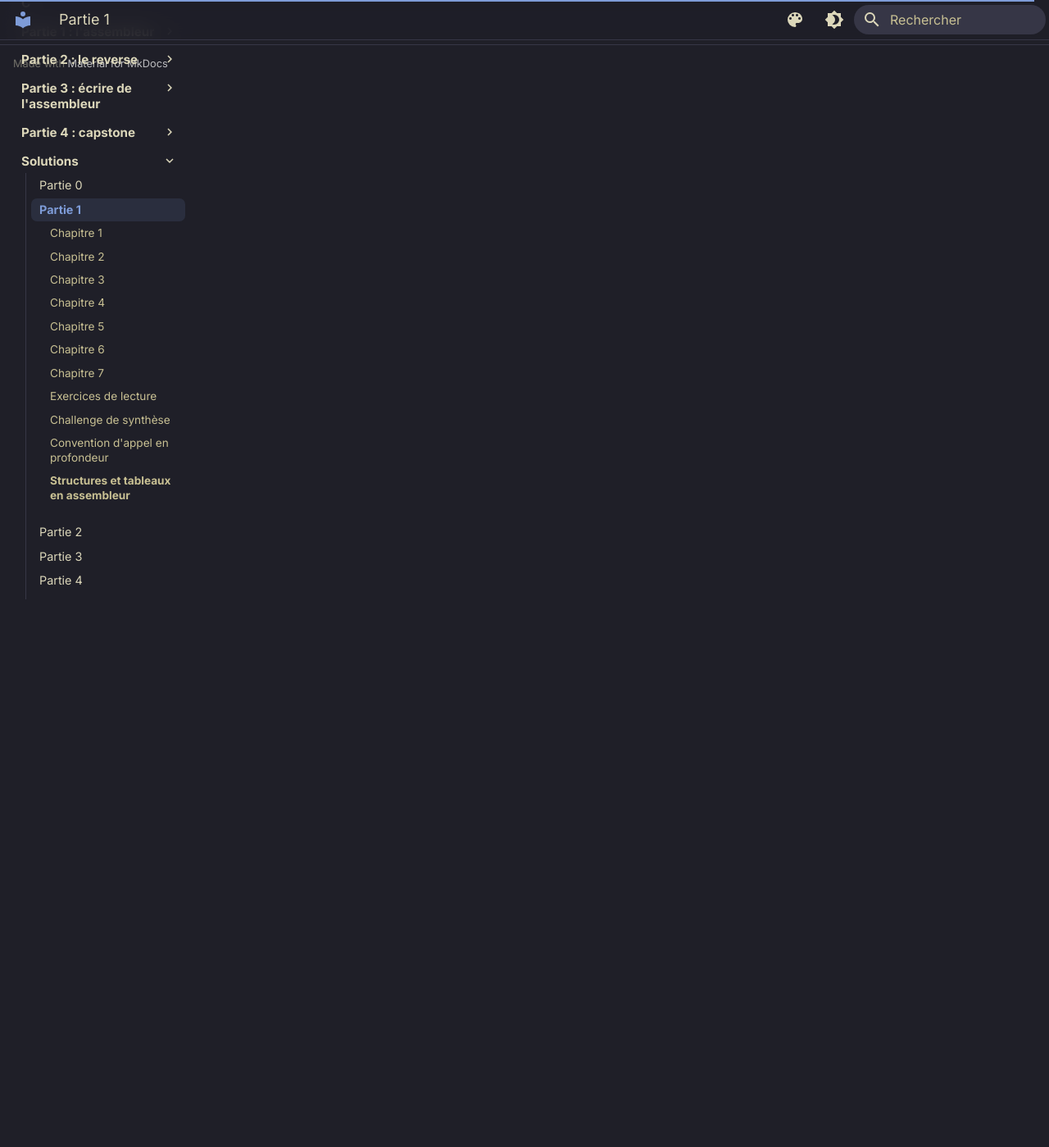
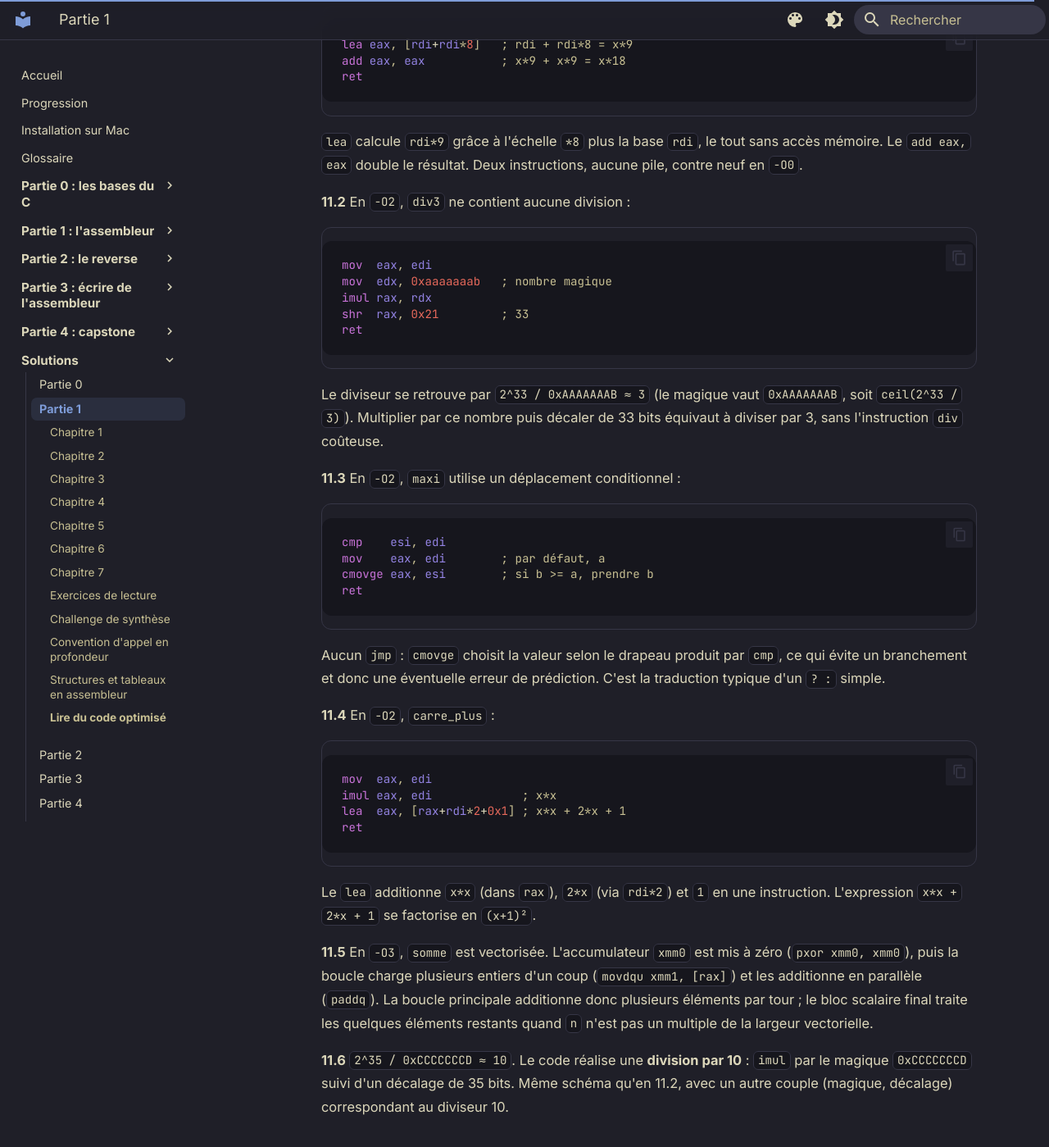
Before and after one commit to cchopin/asm-to-reverse, an MkDocs documentation site: the page built from docs/solutions/partie1.md, in a window 1280 px wide and 1400 px high, scrolled down 16630 px. Shown: the whole window at 82% size. Built offline with MkDocs 1.6.1 and Material for MkDocs 9.7.7, drawn with Linux system fonts in a browser that asks for light colours; some of the changed text lies outside the part shown.

Commit message:
Approfondissement partie 1 : lire du code optimise (-O2/-O3)
Nouveau chapitre 11 : comment lire le code que gcc produit en optimise.
Comparaisons -O0 vs -O2 reelles : disparition du cadre de pile, reduction
de force (lea/shl, division par constante via nombre magique + shr),
conditionnelles sans saut (cmov), recomposition d'expressions avec lea,
vectorisation SSE en -O3, inlining. 6 exercices gradues bases sur des
desassemblages reels, solutions. Nav et progression a jour.

````diff
--- a/docs/solutions/partie1.md
+++ b/docs/solutions/partie1.md
@@ -530,3 +530,53 @@ lire_flags:
 - `add rax, QWORD PTR [rdi+0x8]` : offset 8, taille 8 (`QWORD`) -> `long c`.
 
 Déclaration compatible : `struct { int a; unsigned char b; long c; };`, de taille 16 octets (padding entre `b` et `c`). Les tailles d'accès et les extensions suffisent à retrouver les types sans la source.
+
+## Lire du code optimisé {#optimisations}
+
+**11.1** En `-O2`, `fois18` donne :
+
+```asm
+lea eax, [rdi+rdi*8]   ; rdi + rdi*8 = x*9
+add eax, eax           ; x*9 + x*9 = x*18
+ret
+```
+
+`lea` calcule `rdi*9` grâce à l'échelle `*8` plus la base `rdi`, le tout sans accès mémoire. Le `add eax, eax` double le résultat. Deux instructions, aucune pile, contre neuf en `-O0`.
+
+**11.2** En `-O2`, `div3` ne contient aucune division :
+
+```asm
+mov  eax, edi
+mov  edx, 0xaaaaaaab   ; nombre magique
+imul rax, rdx
+shr  rax, 0x21         ; 33
+ret
+```
+
+Le diviseur se retrouve par `2^33 / 0xAAAAAAAB ≈ 3` (le magique vaut `0xAAAAAAAB`, soit `ceil(2^33 / 3)`). Multiplier par ce nombre puis décaler de 33 bits équivaut à diviser par 3, sans l'instruction `div` coûteuse.
+
+**11.3** En `-O2`, `maxi` utilise un déplacement conditionnel :
+
+```asm
+cmp    esi, edi
+mov    eax, edi        ; par défaut, a
+cmovge eax, esi        ; si b >= a, prendre b
+ret
+```
+
+Aucun `jmp` : `cmovge` choisit la valeur selon le drapeau produit par `cmp`, ce qui évite un branchement et donc une éventuelle erreur de prédiction. C'est la traduction typique d'un `? :` simple.
+
+**11.4** En `-O2`, `carre_plus` :
+
+```asm
+mov  eax, edi
+imul eax, edi             ; x*x
+lea  eax, [rax+rdi*2+0x1] ; x*x + 2*x + 1
+ret
+```
+
+Le `lea` additionne `x*x` (dans `rax`), `2*x` (via `rdi*2`) et `1` en une instruction. L'expression `x*x + 2*x + 1` se factorise en `(x+1)²`.
+
+**11.5** En `-O3`, `somme` est vectorisée. L'accumulateur `xmm0` est mis à zéro (`pxor xmm0, xmm0`), puis la boucle charge plusieurs entiers d'un coup (`movdqu xmm1, [rax]`) et les additionne en parallèle (`paddq`). La boucle principale additionne donc plusieurs éléments par tour ; le bloc scalaire final traite les quelques éléments restants quand `n` n'est pas un multiple de la largeur vectorielle.
+
+**11.6** `2^35 / 0xCCCCCCCD ≈ 10`. Le code réalise une **division par 10** : `imul` par le magique `0xCCCCCCCD` suivi d'un décalage de 35 bits. Même schéma qu'en 11.2, avec un autre couple (magique, décalage) correspondant au diviseur 10.
--- a/mkdocs.yml
+++ b/mkdocs.yml
@@ -92,6 +92,7 @@ nav:
       - "8. Challenge de synthèse": partie1-assembleur/08-challenge.md
       - "9. Convention d'appel (approfondissement)": partie1-assembleur/09-convention-appel.md
       - "10. Structures et tableaux (approfondissement)": partie1-assembleur/10-structures-tableaux.md
+      - "11. Lire du code optimisé (approfondissement)": partie1-assembleur/11-optimisations.md
   - "Partie 2 : le reverse":
       - "8. Méthode et outils": partie2-reverse/08-methode-outils.md
       - "9. Ghidra": partie2-reverse/09-ghidra.md
````
Also changed, not shown: docs/partie1-assembleur/11-optimisations.md (added, +127 -0 lines), docs/progression.md (+5 -0 lines).
